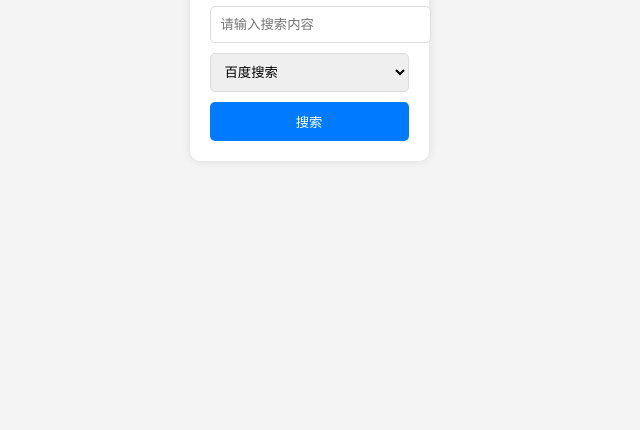
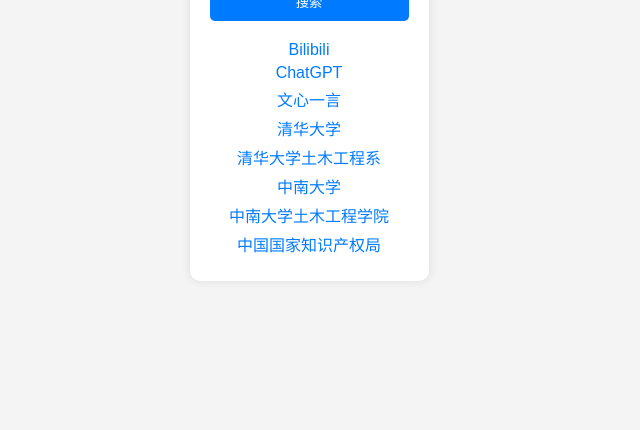
Before and after one commit to AlbertJia/AlbertJia.github.io, a plain HTML site: page index.html in a window 1280 px wide. Shown: the part 370-800 px from the top of the page, without its empty margins (331-971 px from the left). Drawn offline with Linux system fonts and the light colour scheme.

Commit message:
Update index.html

```diff
--- a/index.html
+++ b/index.html
@@ -52,6 +52,18 @@
         .search-box input[type="submit"]:hover {
             background-color: #0056b3;
         }
+        .links {
+            margin-top: 20px;
+        }
+        .links a {
+            display: block;
+            margin: 5px 0;
+            color: #007BFF;
+            text-decoration: none;
+        }
+        .links a:hover {
+            text-decoration: underline;
+        }
     </style>
     <script>
         function handleSearch(event) {
@@ -95,6 +107,16 @@
             </select>
             <input type="submit" value="搜索">
         </form>
+        <div class="links">
+            <a href="https://www.bilibili.com" target="_blank">Bilibili</a>
+            <a href="https://chat.openai.com" target="_blank">ChatGPT</a>
+            <a href="https://yiyan.baidu.com" target="_blank">文心一言</a>
+            <a href="https://www.tsinghua.edu.cn" target="_blank">清华大学</a>
+            <a href="https://www.civil.tsinghua.edu.cn" target="_blank">清华大学土木工程系</a>
+            <a href="https://www.csu.edu.cn" target="_blank">中南大学</a>
+            <a href="https://civil.csu.edu.cn" target="_blank">中南大学土木工程学院</a>
+            <a href="https://www.cnipa.gov.cn" target="_blank">中国国家知识产权局</a>
+        </div>
     </div>
 </body>
 </html>
```
